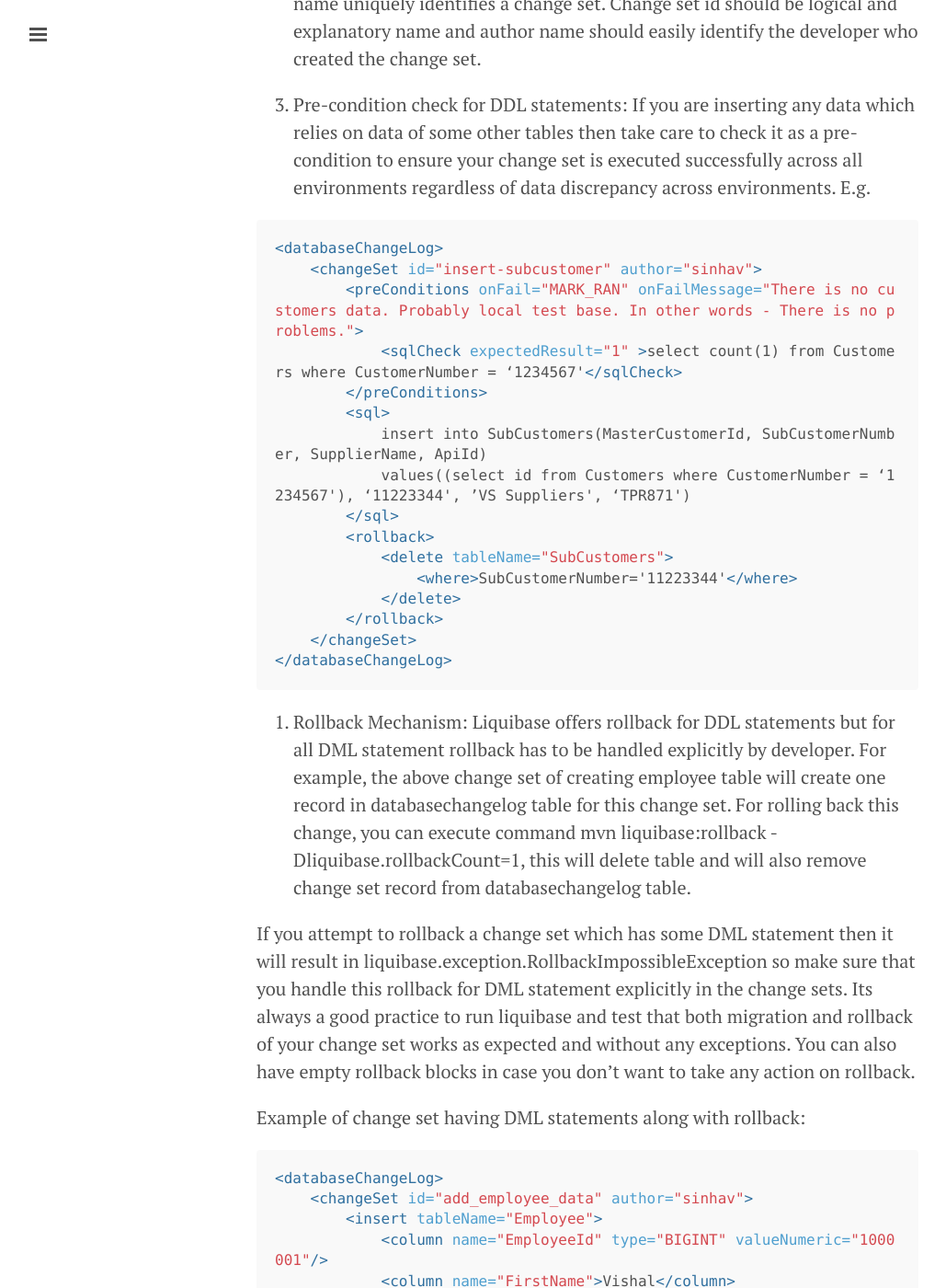
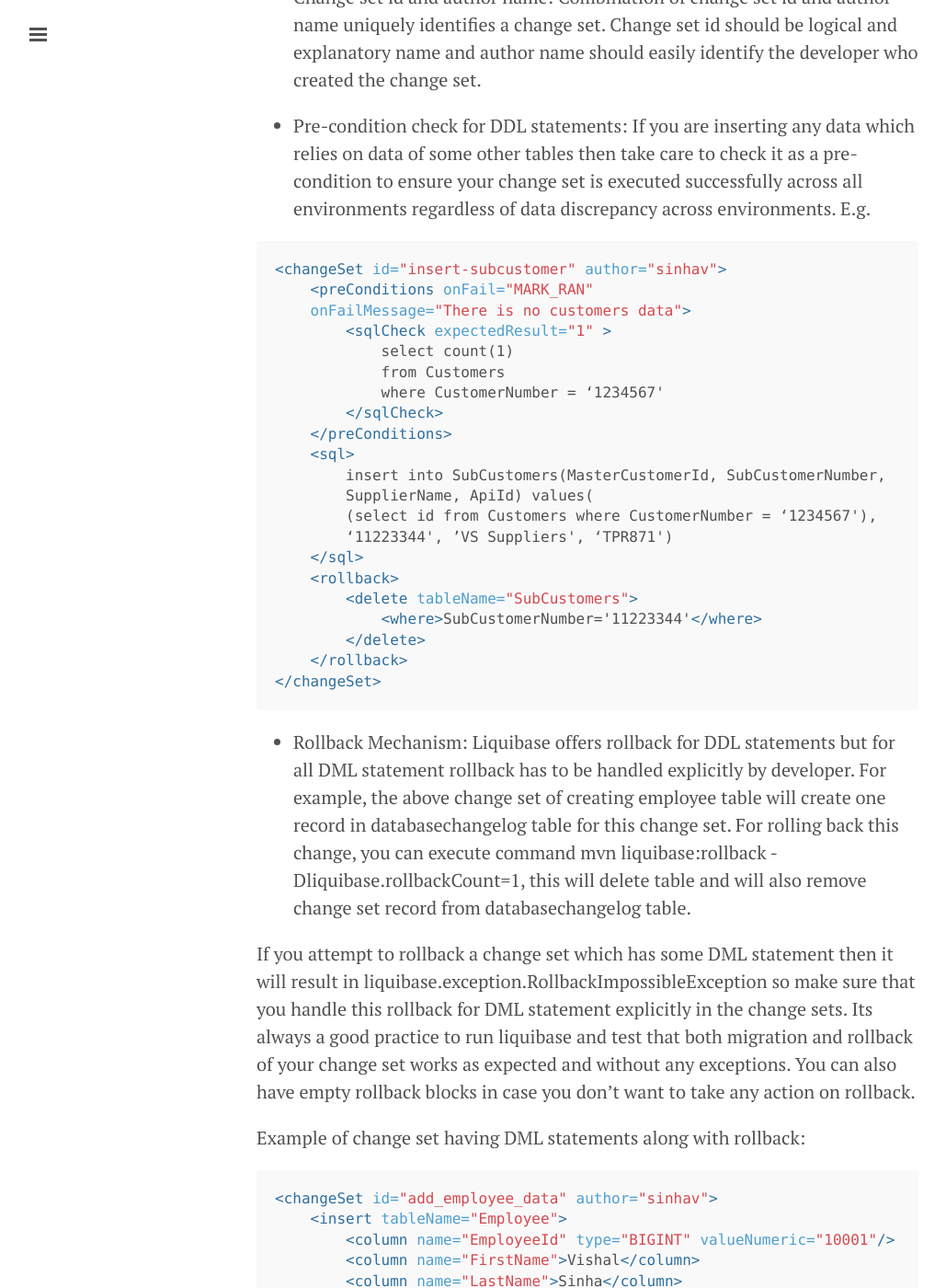
Before and after one commit to vishalsinha21/vishalsinha21.github.io, a Jekyll site: the page built from _posts/2015-10-05-liquibase-brief-intro-and-best-practices.markdown, in a window 1280 px wide and 1400 px high, scrolled down 3817 px. Shown: the whole window at 92% size, without its empty margins (1-1030 px from the left). Built offline with Jekyll 4.4.1, drawn with Linux system fonts in a browser that asks for light colours; Markdown is read by kramdown in place of the engine named in the settings; some of the changed text lies outside the part shown.

Commit message:
formatting to liquibase blog to suit the view

````diff
--- a/_posts/2015-10-05-liquibase-brief-intro-and-best-practices.markdown
+++ b/_posts/2015-10-05-liquibase-brief-intro-and-best-practices.markdown
@@ -33,7 +33,9 @@ Step 2: To control liquibase via Maven plugin
             <artifactId>liquibase-maven-plugin</artifactId>
             <version>3.3.2</version>
             <configuration>
-                <changeLogFile>${basedir}/src/main/resources/liquibase/master.xml</changeLogFile>
+                <changeLogFile>
+                ${basedir}/src/main/resources/liquibase/master.xml
+                </changeLogFile>
                 <driver>org.apache.derby.jdbc.ClientDriver</driver>
                 <url>jdbc:derby://localhost:1527/message</url>
                 <username>app</username>
@@ -62,8 +64,10 @@ master.xml
 
 ```xml
 <databaseChangeLog>
-    <include file="changelog-create-employee-table.xml" relativeToChangelogFile="true"/>
-    <include file="changelog-add-employee-data.xml" relativeToChangelogFile="true"/>
+    <include file="changelog-create-employee-table.xml"
+        relativeToChangelogFile="true"/>
+    <include file="changelog-add-employee-data.xml"
+        relativeToChangelogFile="true"/>
 </databaseChangeLog>
 ```
 
@@ -104,37 +108,42 @@ First is to track all executed change sets and second to provide locking mechani
 
 Best Practices:
 
-1. Organizing change logs:
+- Organizing change logs:
 As shown in the project structure above, select a directory to store all your change log files and define their sequence in master change log file. Liquibase suggests to organize these files by major version but working in a multi developer environment, I would recommend to skip version from file names to avoid conflicts arising to developers choosing same versions. Its better to choose a logical and explanatory name for these change log files which upon first look would give some idea about the type of database changes it contains. E.g.
 db.changelog-add-queued-messages-table.xml
 db.changelog-add-retry-column-to-queued-messages-table.xml
 
-2. Change set id and author name:
+- Change set id and author name:
 Combination of change set id and author name uniquely identifies a change set. Change set id should be logical and explanatory name and author name should easily identify the developer who created the change set.
 
-3. Pre-condition check for DDL statements:
+- Pre-condition check for DDL statements:
 If you are inserting any data which relies on data of some other tables then take care to check it as a pre-condition to ensure your change set is executed successfully across all environments regardless of data discrepancy across environments. E.g.
 
 ```xml
-<databaseChangeLog>
-    <changeSet id="insert-subcustomer" author="sinhav">
-        <preConditions onFail="MARK_RAN" onFailMessage="There is no customers data. Probably local test base. In other words - There is no problems.">
-            <sqlCheck expectedResult="1" >select count(1) from Customers where CustomerNumber = ‘1234567'</sqlCheck>
-        </preConditions>
-        <sql>
-            insert into SubCustomers(MasterCustomerId, SubCustomerNumber, SupplierName, ApiId)
-            values((select id from Customers where CustomerNumber = ‘1234567'), ‘11223344', ’VS Suppliers', ‘TPR871')
-        </sql>
-        <rollback>
-            <delete tableName="SubCustomers">
-                <where>SubCustomerNumber='11223344'</where>
-            </delete>
-        </rollback>
-    </changeSet>
-</databaseChangeLog>
+<changeSet id="insert-subcustomer" author="sinhav">
+    <preConditions onFail="MARK_RAN"
+    onFailMessage="There is no customers data">
+        <sqlCheck expectedResult="1" >
+            select count(1)
+            from Customers
+            where CustomerNumber = ‘1234567'
+        </sqlCheck>
+    </preConditions>
+    <sql>
+        insert into SubCustomers(MasterCustomerId, SubCustomerNumber,
+        SupplierName, ApiId) values(
+        (select id from Customers where CustomerNumber = ‘1234567'),
+        ‘11223344', ’VS Suppliers', ‘TPR871')
+    </sql>
+    <rollback>
+        <delete tableName="SubCustomers">
+            <where>SubCustomerNumber='11223344'</where>
+        </delete>
+    </rollback>
+</changeSet>
 ```
 
-4. Rollback Mechanism:
+- Rollback Mechanism:
 Liquibase offers rollback for DDL statements but for all DML statement rollback has to be handled explicitly by developer. For example, the above change set of creating employee table will create one record in databasechangelog table for this change set. For rolling back this change, you can execute command mvn liquibase:rollback -Dliquibase.rollbackCount=1, this will delete table and will also remove change set record from databasechangelog table.
 
 If you attempt to rollback a change set which has some DML statement then it will result in liquibase.exception.RollbackImpossibleException so make sure that you handle this rollback for DML statement explicitly in the change sets. Its always a good practice to run liquibase and test that both migration and rollback of your change set works as expected and without any exceptions. You can also have empty rollback blocks in case you don’t want to take any action on rollback.
@@ -142,36 +151,35 @@ If you attempt to rollback a change set which has some DML statement then it wil
 Example of change set having DML statements along with rollback:
 
 ```xml
-<databaseChangeLog>
-    <changeSet id="add_employee_data" author="sinhav">
-        <insert tableName="Employee">
-            <column name="EmployeeId" type="BIGINT" valueNumeric="1000001"/>
-            <column name="FirstName">Vishal</column>
-            <column name="LastName">Sinha</column>
-            <column name="Phone">+47 32324324</column>
-            <column name="JoiningDate" valueDate="2004-06-09"/>
-        </insert>
-        <insert tableName="Employee">
-            <column name="EmployeeId" type="BIGINT" valueNumeric="1000002"/>
-            <column name="FirstName">Nishant</column>
-            <column name="LastName">Varshney</column>
-            <column name="Phone">+91 9834249399</column>
-            <column name="JoiningDate" valueDate="2004-05-11"/>
-        </insert>
-        <insert tableName="Employee">
-            <column name="EmployeeId" type="BIGINT" valueNumeric="1000003"/>
-            <column name="FirstName">Rajat</column>
-            <column name="LastName">Sharma</column>
-            <column name="Phone">+91 8342342345</column>
-            <column name="JoiningDate" valueDate="2004-07-07"/>
-        </insert>
-        <rollback>
-            <sql>
-                delete from Employee where EmployeeId in (1000001, 1000002, 1000003)
-            </sql>
-        </rollback>
-    </changeSet>
-</databaseChangeLog>
+<changeSet id="add_employee_data" author="sinhav">
+    <insert tableName="Employee">
+        <column name="EmployeeId" type="BIGINT" valueNumeric="10001"/>
+        <column name="FirstName">Vishal</column>
+        <column name="LastName">Sinha</column>
+        <column name="Phone">+47 32324324</column>
+        <column name="JoiningDate" valueDate="2004-06-09"/>
+    </insert>
+    <insert tableName="Employee">
+        <column name="EmployeeId" type="BIGINT" valueNumeric="10002"/>
+        <column name="FirstName">Nishant</column>
+        <column name="LastName">Varshney</column>
+        <column name="Phone">+91 9834249399</column>
+        <column name="JoiningDate" valueDate="2004-05-11"/>
+    </insert>
+    <insert tableName="Employee">
+        <column name="EmployeeId" type="BIGINT" valueNumeric="10003"/>
+        <column name="FirstName">Rajat</column>
+        <column name="LastName">Sharma</column>
+        <column name="Phone">+91 8342342345</column>
+        <column name="JoiningDate" valueDate="2004-07-07"/>
+    </insert>
+    <rollback>
+        <sql>
+            delete from Employee
+            where EmployeeId in (10001, 10002, 10003)
+        </sql>
+    </rollback>
+</changeSet>
 ```
 
 For complete reference:
````
